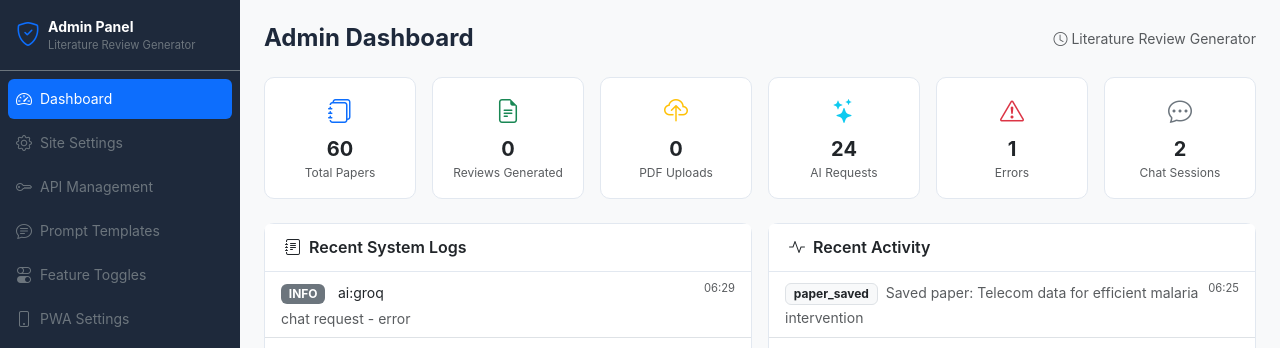
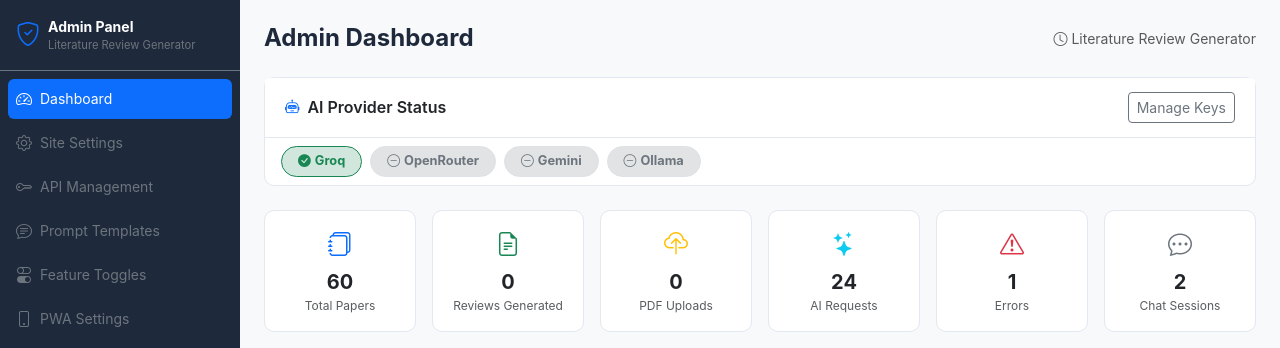
Before and after one commit to julisunkan/literature, a Flask app: page /julisunkan/ in a window 1280 px wide. Shown: the top 348 px of the page. Run offline with Flask 3, Linux system fonts and the light colour scheme; data comes from the database, SQL or seed files in the repository; both versions use the stored data as it was after the commit; data that the repository does not hold is empty.

Commit message:
Display AI provider status and configuration warnings
Update blueprints/admin.py to fetch API keys and determine AI provider status. Modify templates/admin/dashboard.html to render a banner indicating AI provider health and configuration status.

Replit-Commit-Author: Agent
Replit-Commit-Session-Id: f0e80ddb-8cc3-4754-8471-07f9b031f8ca
Replit-Commit-Checkpoint-Type: full_checkpoint
Replit-Commit-Event-Id: e2eb6dac-7b54-4988-9e49-bb3f547d2b0a
Replit-Commit-Screenshot-Url: https://storage.googleapis.com/screenshot-production-us-central1/3c95be58-d715-4133-a506-2487d90dbb48/f0e80ddb-8cc3-4754-8471-07f9b031f8ca/utB5aUM
Replit-Helium-Checkpoint-Created: true

```diff
--- a/blueprints/admin.py
+++ b/blueprints/admin.py
@@ -24,6 +24,7 @@ def log_audit(action, entity_type='', entity_id='', old_val='', new_val=''):
 
 @admin_bp.route('/')
 def dashboard():
+    from config import Config
     site = get_site_settings()
     db = get_db()
     stats = {
@@ -37,9 +38,29 @@ def dashboard():
     }
     recent_logs = db.execute('SELECT * FROM system_logs ORDER BY created_at DESC LIMIT 10').fetchall()
     recent_activity = db.execute('SELECT * FROM activity_logs ORDER BY created_at DESC LIMIT 10').fetchall()
+
+    api_rows = db.execute('SELECT name, key_value FROM api_settings').fetchall()
     db.close()
+    db_keys = {r['name']: r['key_value'] for r in api_rows}
+
+    def _has_key(db_name, env_val):
+        return bool((db_keys.get(db_name) or '').strip() or (env_val or '').strip())
+
+    ollama_url = (db_keys.get('ollama_url') or Config.OLLAMA_URL or '').strip()
+    ollama_ok = bool(ollama_url) and 'localhost' not in ollama_url and '127.0.0.1' not in ollama_url
+
+    ai_provider_status = [
+        {'name': 'Groq',        'ok': _has_key('groq_api_key',        Config.GROQ_API_KEY),       'url': '/julisunkan/api-management'},
+        {'name': 'OpenRouter',  'ok': _has_key('openrouter_api_key',  Config.OPENROUTER_API_KEY),  'url': '/julisunkan/api-management'},
+        {'name': 'Gemini',      'ok': _has_key('gemini_api_key',      Config.GEMINI_API_KEY),      'url': '/julisunkan/api-management'},
+        {'name': 'Ollama',      'ok': ollama_ok,                                                    'url': '/julisunkan/api-management'},
+    ]
+    any_ai_configured = any(p['ok'] for p in ai_provider_status)
+
     return render_template('admin/dashboard.html', site=site, stats=stats,
-                           recent_logs=recent_logs, recent_activity=recent_activity)
+                           recent_logs=recent_logs, recent_activity=recent_activity,
+                           ai_provider_status=ai_provider_status,
+                           any_ai_configured=any_ai_configured)
 
 @admin_bp.route('/settings', methods=['GET', 'POST'])
 def settings():
--- a/templates/admin/dashboard.html
+++ b/templates/admin/dashboard.html
@@ -52,6 +52,35 @@
       <h4 class="fw-bold mb-0">Admin Dashboard</h4>
       <span class="text-muted small"><i class="bi bi-clock me-1"></i>{{ site.get('site_name','LitReview') }}</span>
     </div>
+
+    <!-- AI Provider Health Banner -->
+    {% if not any_ai_configured %}
+    <div class="alert alert-danger d-flex align-items-start gap-3 mb-4" role="alert">
+      <i class="bi bi-exclamation-triangle-fill fs-4 mt-1 flex-shrink-0"></i>
+      <div>
+        <div class="fw-semibold mb-1">No AI providers are configured — AI features will not work.</div>
+        <div class="small mb-2">Add at least one API key to enable literature review generation, summarisation, and other AI features. Groq has a free tier and is recommended.</div>
+        <a href="/julisunkan/api-management" class="btn btn-sm btn-danger"><i class="bi bi-key me-1"></i>Configure API Keys</a>
+      </div>
+    </div>
+    {% else %}
+    <div class="card mb-4">
+      <div class="card-header d-flex align-items-center gap-2">
+        <i class="bi bi-robot text-primary"></i>
+        <h6 class="mb-0 fw-semibold">AI Provider Status</h6>
+        <a href="/julisunkan/api-management" class="btn btn-sm btn-outline-secondary ms-auto">Manage Keys</a>
+      </div>
+      <div class="card-body py-2">
+        <div class="d-flex flex-wrap gap-2">
+          {% for p in ai_provider_status %}
+          <span class="badge rounded-pill px-3 py-2 {% if p.ok %}bg-success-subtle text-success border border-success{% else %}bg-secondary-subtle text-secondary border{% endif %}" style="font-size:0.8rem;">
+            <i class="bi bi-{% if p.ok %}check-circle-fill{% else %}dash-circle{% endif %} me-1"></i>{{ p.name }}
+          </span>
+          {% endfor %}
+        </div>
+      </div>
+    </div>
+    {% endif %}
 
     <!-- Stats -->
     <div class="row g-3 mb-4">
```
Also changed, not shown: litreview.db.
